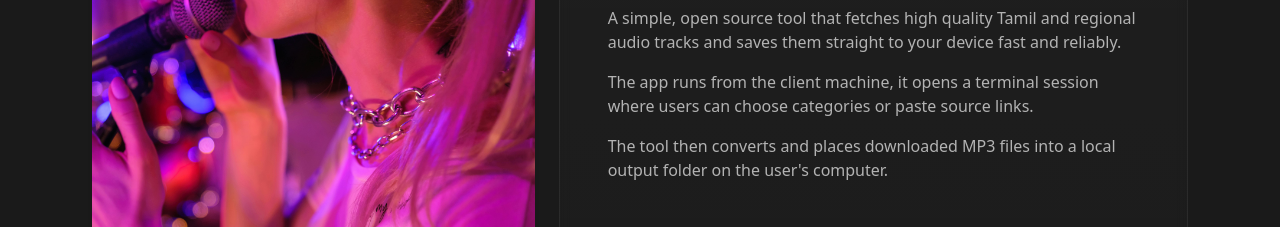
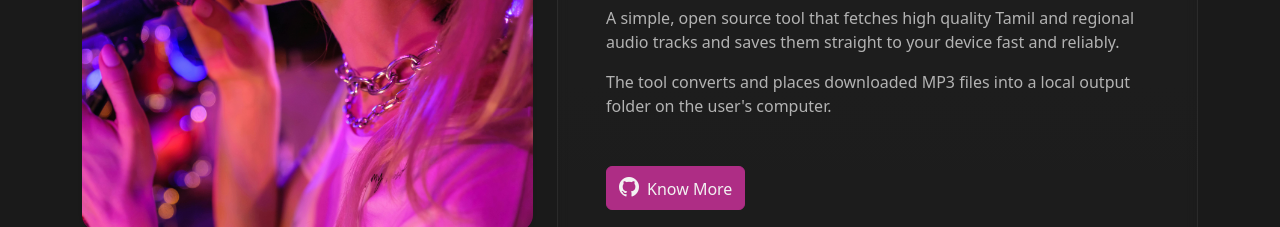
Before and after one commit to awizp/mp3-downloader-landingpage, a plain HTML site: page index.html in a window 1280 px wide. Shown: the part 915-1142 px from the top of the page. Drawn offline with nearby package versions, Linux system fonts and the light colour scheme.

Commit message:
fix: fixed UI styles

```diff
--- a/index.html
+++ b/index.html
@@ -114,12 +114,7 @@
                             </p>
 
                             <p class="text-mute mb-3">
-                                The app runs from the client machine, it opens a terminal session where users can choose
-                                categories or paste source links.
-                            </p>
-
-                            <p class="text-mute mb-3">
-                                The tool then converts and places downloaded MP3 files into a local output folder on the
+                                The tool converts and places downloaded MP3 files into a local output folder on the
                                 user's computer.
                             </p>
 
--- a/style.css
+++ b/style.css
@@ -259,7 +259,7 @@
 @layer about {
     .about_section {
         background: var(--color-bg-light);
-        padding: 5rem;
+        padding: 5rem 0;
     }
 
     .about-banner img {
```
